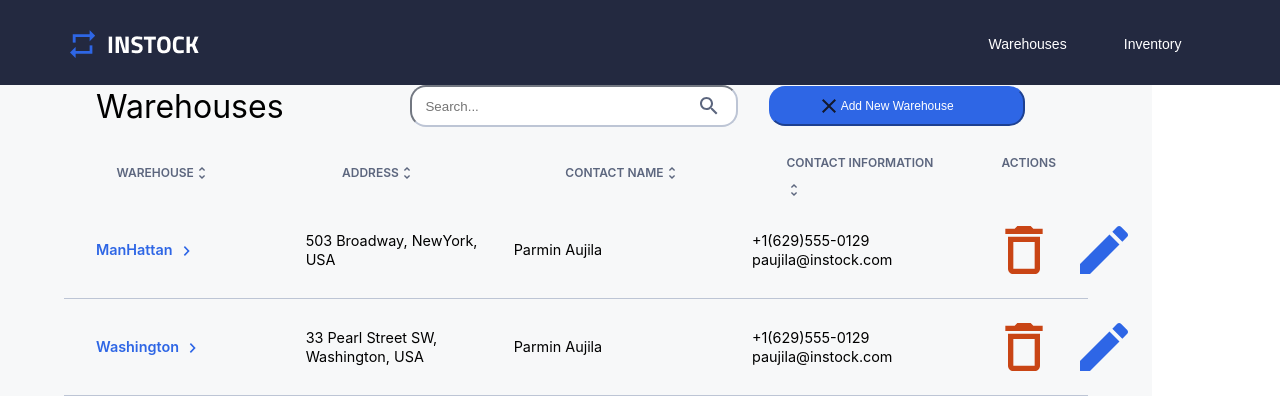
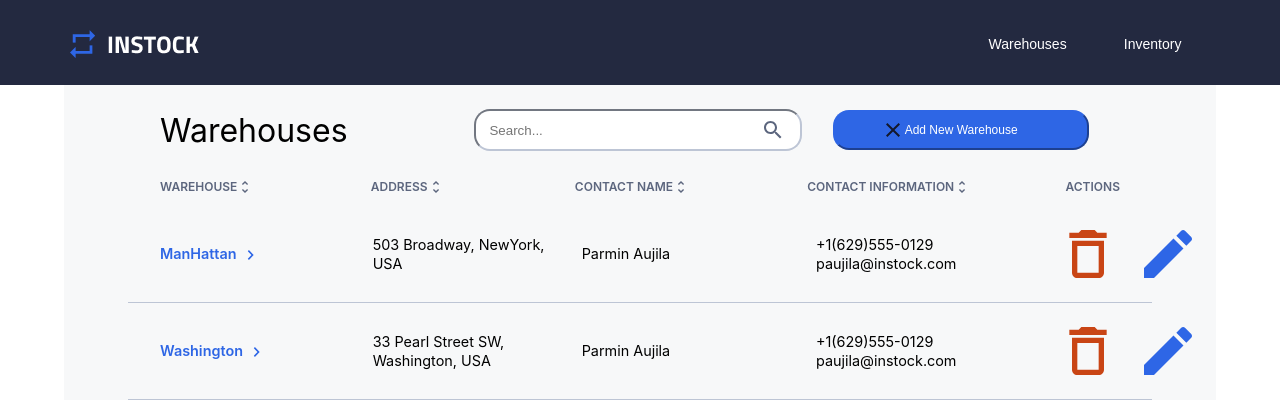
Before and after one commit to AlirezaEntessari/instock, a React (Create React App) app: page / in a window 1280 px wide. Shown: the top 414 px of the page. Built offline with nearby package versions, Linux system fonts and the light colour scheme; no server answers.

Commit message:
styling and scaling completed

```diff
--- a/src/components/WarehouseList/WarehouseList.scss
+++ b/src/components/WarehouseList/WarehouseList.scss
@@ -44,7 +44,7 @@
             height: 4rem;
             align-items: center;
             width: 30vw;
-            justify-content: space-between;
+            gap: 20%;
             @include desktop {
                 width: 35vw;
             }
@@ -52,6 +52,8 @@
         &--start {
             @include tablet {
                 width: 10.5vw;
+                justify-content: center;
+                align-items: center;
             }
             &--align {
                 display: flex;
@@ -71,6 +73,8 @@
         &--middle {
             @include tablet {
                 width: 12.5vw;
+                justify-content: center;
+                align-items: center;
                 @include desktop {
                     width: 15vw;
                 }
@@ -92,8 +96,11 @@
         &--start {
             @include tablet {
                 width: 15vw;
+                justify-content: center;
+                align-items: center;
                 @include desktop {
                     width: 8vw;
+                    padding-left: .25rem;
                 }
             }
         }
@@ -106,6 +113,8 @@
         &--middle {
             @include tablet {
                 width: 17.5vw;
+                justify-content: center;
+                align-items: center;
                 @include desktop {
                     width: 15vw;
                 }
--- a/src/components/WarehouseSearch/WarehouseSearch.js
+++ b/src/components/WarehouseSearch/WarehouseSearch.js
@@ -27,11 +27,13 @@ function WarehouseSearch() {
                 <p>CONTACT NAME</p>
                 <img src={sort} alt="sort" className="warehousetopcontainer__lower--img"/>
                 </div>
-                <div className="warehousetopcontainer__lower--align-four">
+                <div className="warehousetopcontainer__lower--align--four">
                 <p>CONTACT INFORMATION</p>
                 <img src={sort} alt="sort" className="warehousetopcontainer__lower--img"/>
                 </div>
+                <div className="warehousetopcontainer__lower--align-five">
                 <p>ACTIONS</p>
+                </div>
             </div>
         </section>
     )
--- a/src/components/WarehouseSearch/WarehouseSearch.scss
+++ b/src/components/WarehouseSearch/WarehouseSearch.scss
@@ -14,6 +14,7 @@
         align-items: center;
         margin-bottom: 1rem;
         width: 85vw;
+        padding-top: 1.5rem;
         @include desktop {
             width: 75vw;
         }
@@ -50,6 +51,10 @@
             width: 20vw;
             height: 2.5rem;
             margin-left: -1rem;
+            background-position: 2% 50%;
+            @include desktop {
+                background-position: 20% 50%;
+            }
         }
     }
     &__lower {
@@ -90,6 +95,9 @@
                     flex-direction: row;
                     justify-content: center;
                     align-items: center;
+                    @include desktop {
+                        justify-content: flex-start;
+                    }
                 }
             }
             &--two {
@@ -108,11 +116,15 @@
                     flex-direction: row;
                     justify-content: center;
                     align-items: center;
+                    @include desktop {
+                        width: 12.5vw;
+                        padding-left: 2rem;
+                    }
                 }
             }
             &--four {
                 @include tablet {
-                    width: 20vw;
+                    width: 22.5vw;
                     display: flex;
                     flex-direction: row;
                     justify-content: center;
--- a/src/pages/HomePage/HomePage.js
+++ b/src/pages/HomePage/HomePage.js
@@ -1,6 +1,7 @@
 import './HomePage.scss'
 import WarehouseList from '../../components/WarehouseList/WarehouseList';
 import WarehouseSearch from '../../components/WarehouseSearch/WarehouseSearch';
+import Header from '../../components/Header/Header';
 
 
 function HomePage() {
--- a/src/pages/HomePage/HomePage.scss
+++ b/src/pages/HomePage/HomePage.scss
@@ -6,6 +6,7 @@
     background-color: $instock-primary-3;
 }
 .warehousescontainer {
+    margin: 0 auto 0 auto;
     width: 90vw;
     background-color: $instock-background-page;
 }
```
